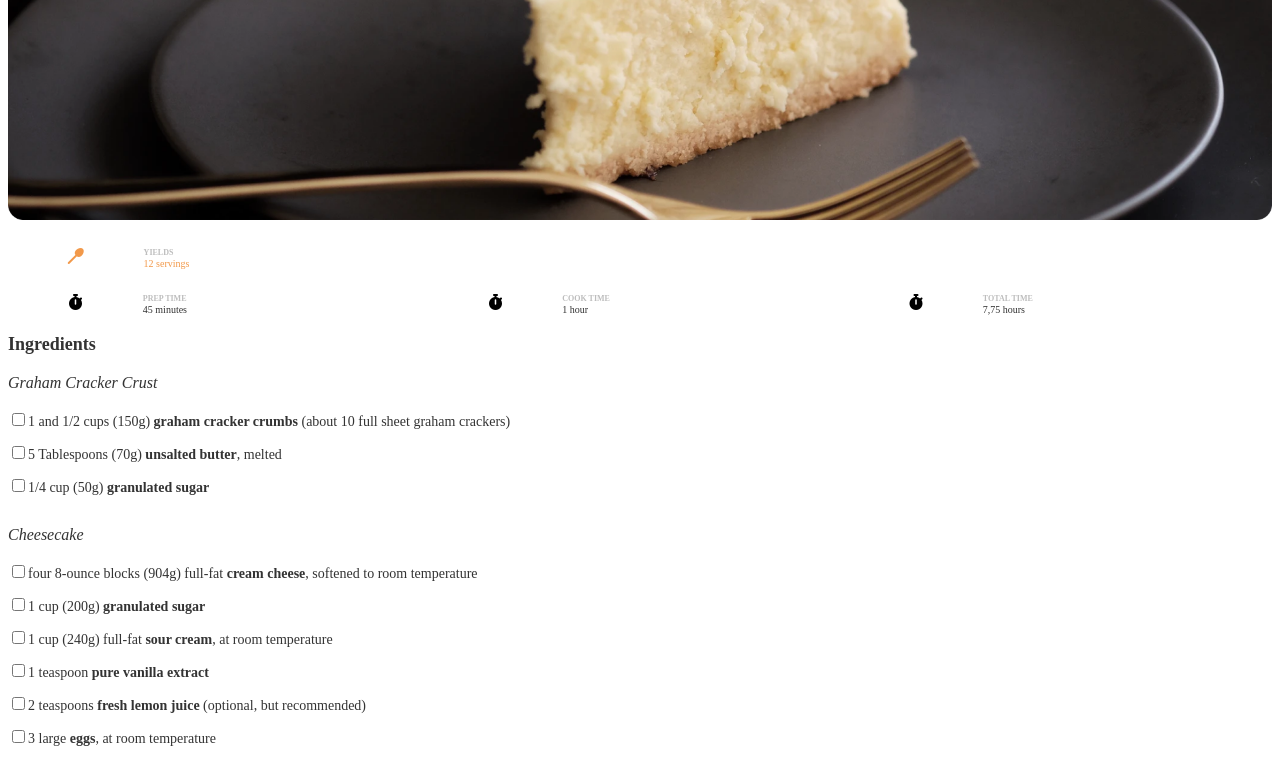
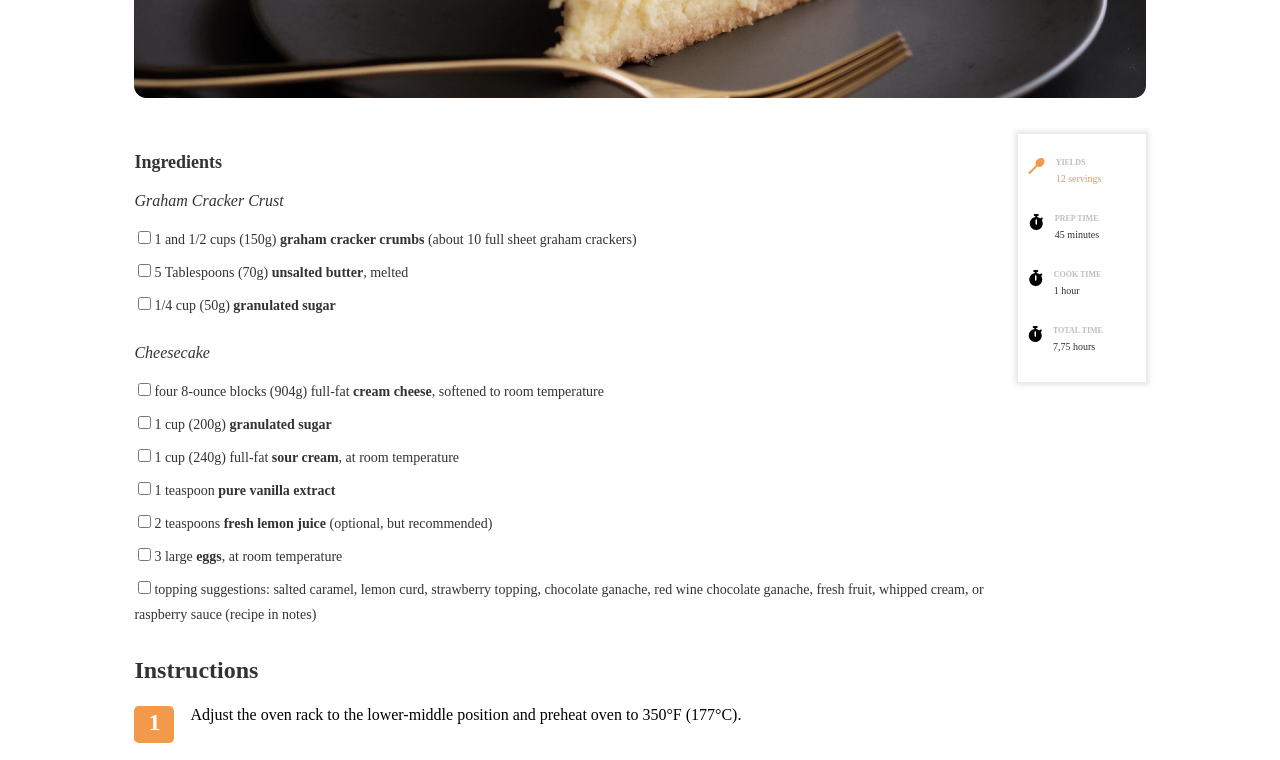
Before and after one commit to LuisGhz/devchallenges.io, a plain HTML site: page 04-recipe-page/index.html in a window 1280 px wide. Shown: the part 520-1280 px from the top of the page. Drawn offline with Linux system fonts and the light colour scheme.

Commit message:
Desktop layout ready

```diff
--- a/04-recipe-page/index.html
+++ b/04-recipe-page/index.html
@@ -38,6 +38,14 @@
         margin: 0;
       }
 
+      .main {
+        display: grid;
+        grid-template-areas:
+        "recipe-data"
+        "recipe-steps"
+        "cite";
+      }
+
       .recipe-image {
         margin-block-start: 2rem;
       }
@@ -53,6 +61,7 @@
           "prep-time cook-time total-time";
         padding-block-start: 1.5rem;
         row-gap: 1.5rem;
+        grid-area: recipe-data;
       }
 
       .yields {
@@ -110,6 +119,10 @@
       .recipe-data-metadata--orange .recipe-data-metadata__icon,
       .recipe-data-metadata--orange .recipe-data-metadata__data {
         color: #f2994a;
+      }
+
+      .recipe-steps {
+        grid-area: recipe-steps;
       }
 
       .recipe-steps__title {
@@ -204,6 +217,7 @@
         font-style: italic;
         font-weight: 400;
         line-height: 150%;
+        grid-area: cite;
       }
 
       .footer {
@@ -216,9 +230,38 @@
         padding-top: 5rem;
         text-align: center;
       }
+
+
+      @media screen and (min-width: 1024px) {
+        .main {
+          grid-template-areas:
+          "recipe-steps recipe-steps recipe-data"
+          "cite cite empy";
+          gap: 1.5rem;
+          margin-block-start: 2rem;
+        }
+
+        .container {
+          margin: 0 auto;
+          width: 80%;
+        }
+
+        .recipe-data {
+          box-shadow: 0 0 5px 3px rgb(0 0 0 / 0.10);
+          grid-template-areas:
+          "yields"
+          "prep-time"
+          "cook-time"
+          "total-time";
+          grid-auto-rows: 2rem;
+          height: 14rem;
+          min-width: 8rem;
+        }
+      }
     </style>
   </head>
   <body>
+    <div class="container">
       <header class="header">
         <h1 class="header__title">Classic Cheesecake Recipe</h1>
         <div class="header-text-container">
@@ -237,7 +280,7 @@
       <section class="recipe-image">
         <img class="recipe-image__img" src="./photo1.png" alt="Food image" />
       </section>
-    <main>
+      <main class="main">
         <section class="recipe-data">
           <article
             class="recipe-data-metadata recipe-data-metadata--orange yields"
@@ -472,5 +515,6 @@
       <footer class="footer">
         <p>Created by <b>luisghtz</b> - devChallenges.io</p>
       </footer>
+    </div>
   </body>
 </html>
```
Lines whose indentation alone changed are shown as unchanged.
